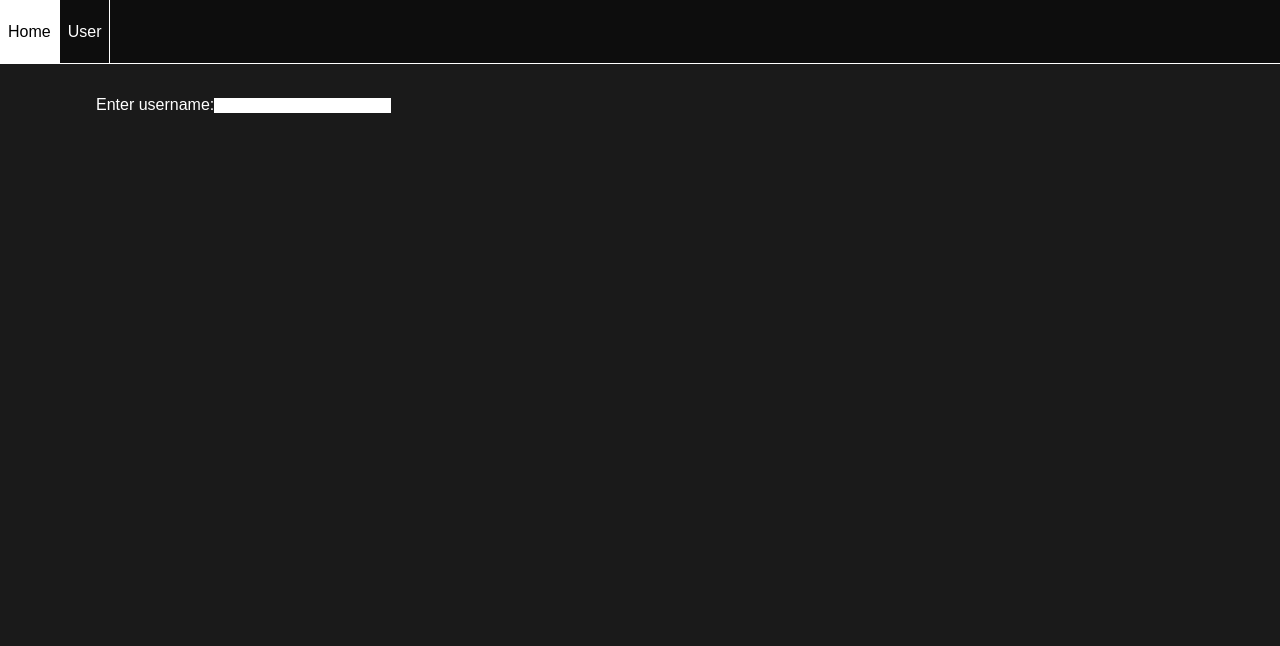
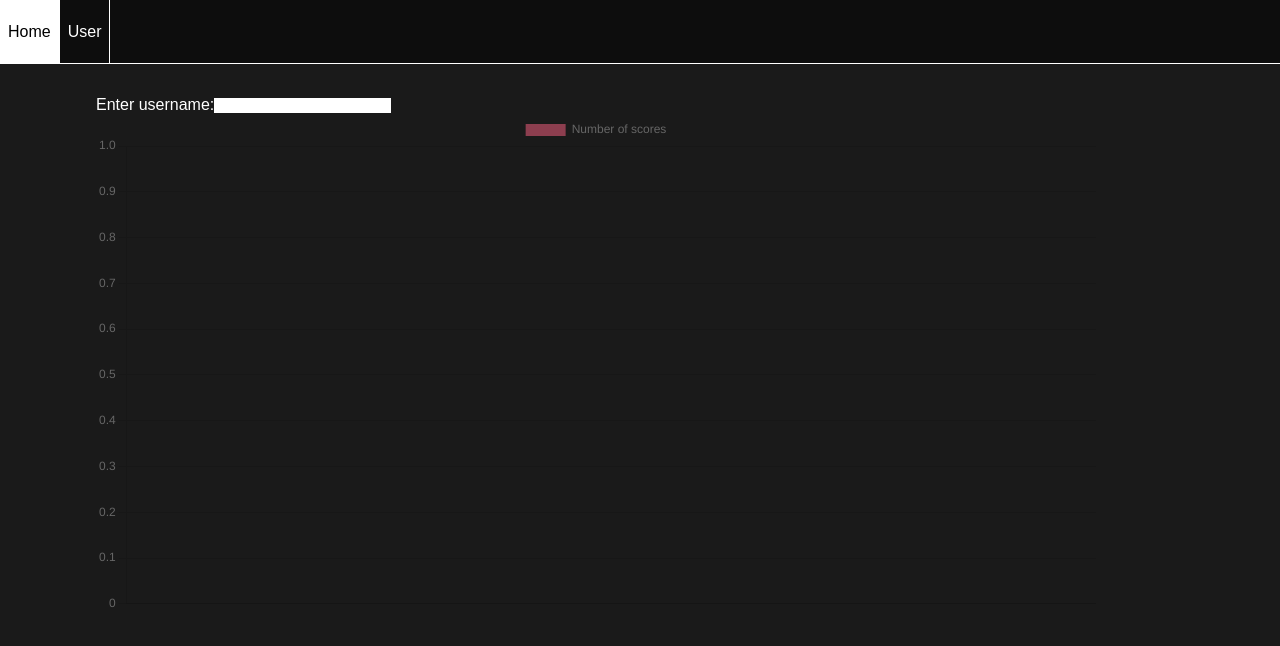
Before and after one commit to willswats/review-charter, a Next.js app: page /user in a window 1280 px wide. Shown: the top 646 px of the page. Built offline with nearby package versions, Linux system fonts and the light colour scheme.

Commit message:
Add BarChart

```diff
--- /dev/null
+++ b/src/components/BarChart/index.tsx
@@ -0,0 +1,55 @@
+import {
+  Chart as ChartJS,
+  CategoryScale,
+  LinearScale,
+  BarElement,
+  Title,
+  Tooltip,
+  Legend,
+} from "chart.js";
+import { Bar } from "react-chartjs-2";
+
+import styles from "./styles.module.css";
+
+ChartJS.register(
+  CategoryScale,
+  LinearScale,
+  BarElement,
+  Title,
+  Tooltip,
+  Legend
+);
+
+interface BarChartProps {
+  label: string;
+  labelArray: string[];
+  dataArray: number[];
+}
+
+const options = {
+  responsive: true,
+  plugins: {
+    legend: {
+      position: "top" as const,
+    },
+  },
+};
+
+export const BarChart = ({ label, labelArray, dataArray }: BarChartProps) => {
+  const data = {
+    labels: labelArray,
+    datasets: [
+      {
+        label: label,
+        data: dataArray,
+        backgroundColor: "rgba(255, 99, 132, 0.5)",
+      },
+    ],
+  };
+
+  return (
+    <div className={styles["bar-chart"]}>
+      <Bar options={options} data={data} />
+    </div>
+  );
+};
--- /dev/null
+++ b/src/components/BarChart/styles.module.css
@@ -0,0 +1,4 @@
+.bar-chart {
+  width: 1000px;
+  height: 1000px;
+}
--- /dev/null
+++ b/src/components/BarChartScores/index.tsx
@@ -0,0 +1,30 @@
+import { BarChart } from "@/components";
+
+export interface scoresItem {
+  score: number;
+  count: number;
+}
+
+interface BarChartScoresProps {
+  scores: scoresItem[];
+}
+
+export const BarChartScores = ({ scores }: BarChartScoresProps) => {
+  const labelArray: string[] = [];
+  const dataArray: number[] = [];
+
+  scores.sort((a, b) => a.score - b.score);
+
+  scores.forEach((scoresItem) => {
+    labelArray.push(scoresItem.score.toString());
+    dataArray.push(scoresItem.count);
+  });
+
+  return (
+    <BarChart
+      label="Number of scores"
+      labelArray={labelArray}
+      dataArray={dataArray}
+    />
+  );
+};
--- a/src/components/index.ts
+++ b/src/components/index.ts
@@ -5,3 +5,5 @@ export * from "./FormInputText";
 export * from "./PieChart";
 export * from "./PieChartFormats";
 export * from "./PieChartStatuses";
+export * from "./BarChart";
+export * from "./BarChartScores";
--- a/src/pages/user.tsx
+++ b/src/pages/user.tsx
@@ -6,8 +6,10 @@ import {
   FormInputText,
   PieChartFormats,
   PieChartStatuses,
+  BarChartScores,
   formatsItem,
   statusesItem,
+  scoresItem,
 } from "@/components";
 
 import { userQuery } from "@/utils";
@@ -23,12 +25,15 @@ export default function User() {
   const [avatarUrl, setAvatarUrl] = useState<string>("");
   const [animeFormats, setAnimeFormats] = useState<formatsItem[]>([]);
   const [animeStatuses, setAnimeStatuses] = useState<statusesItem[]>([]);
+  const [animeScores, setAnimeScores] = useState<scoresItem[]>([]);
 
   const fetchUser = async (name: string) => {
     setErrorMessage("");
     setUserName("");
     setAvatarUrl("");
     setAnimeFormats([]);
+    setAnimeStatuses([]);
+    setAnimeScores([])
 
     const url: string = "https://graphql.anilist.co";
 
@@ -66,6 +71,7 @@ export default function User() {
         setUserName(data.data.User.name);
         setAnimeFormats(data.data.User.statistics.anime.formats);
         setAnimeStatuses(data.data.User.statistics.anime.statuses);
+        setAnimeScores(data.data.User.statistics.anime.scores)
         console.log(data);
       } else {
         setErrorMessage(`There is no user named "${formInputTextValue}"`);
@@ -118,6 +124,7 @@ export default function User() {
             <PieChartStatuses statuses={animeStatuses} />
           </>
         )}
+        <BarChartScores scores={animeScores} />
       </main>
     </>
   );
--- a/src/utils/queries.ts
+++ b/src/utils/queries.ts
@@ -7,6 +7,7 @@ query ($name: String) {
     }
     statistics {
       anime {
+        count
         minutesWatched
         episodesWatched
         meanScore
@@ -14,7 +15,6 @@ query ($name: String) {
           score
           count
         }
-        count
         statuses {
           status
           count
@@ -23,16 +23,8 @@ query ($name: String) {
           format
           count
         }
-        genres {
-          genre
-          count
-        }
         releaseYears {
           releaseYear
-          count
-        }
-        countries {
-          country
           count
         }
       }
@@ -45,7 +37,6 @@ query ($name: String) {
           score
           count
         }
-        count
         statuses {
           status
           count
@@ -54,16 +45,8 @@ query ($name: String) {
           format
           count
         }
-        genres {
-          genre
-          count
-        }
         releaseYears {
           releaseYear
-          count
-        }
-        countries {
-          country
           count
         }
       }
```
Also changed, not shown: src/components/PieChartFormats/styles.module.css (deleted), src/components/PieChartStatuses/styles.module.css (deleted).
